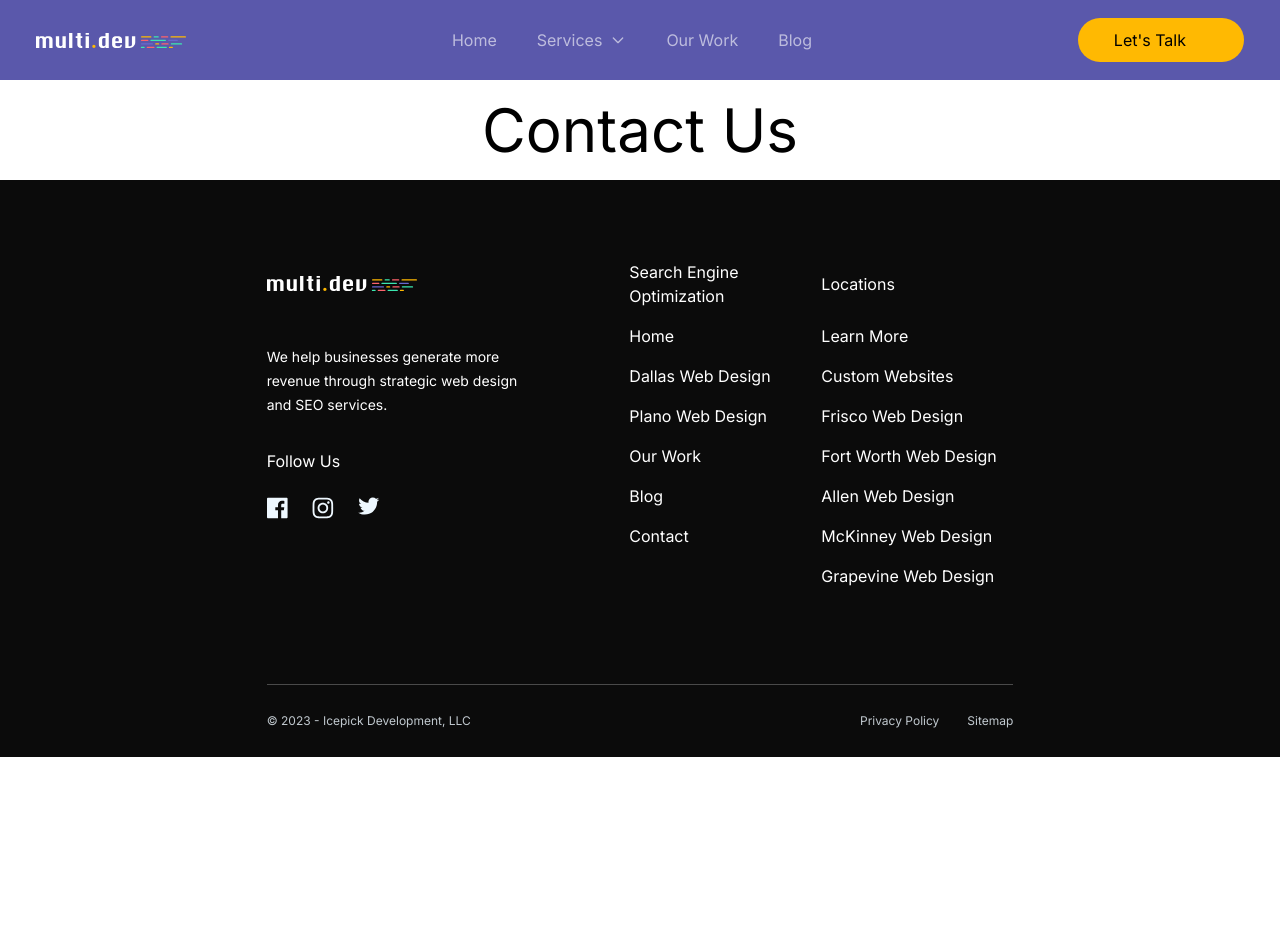
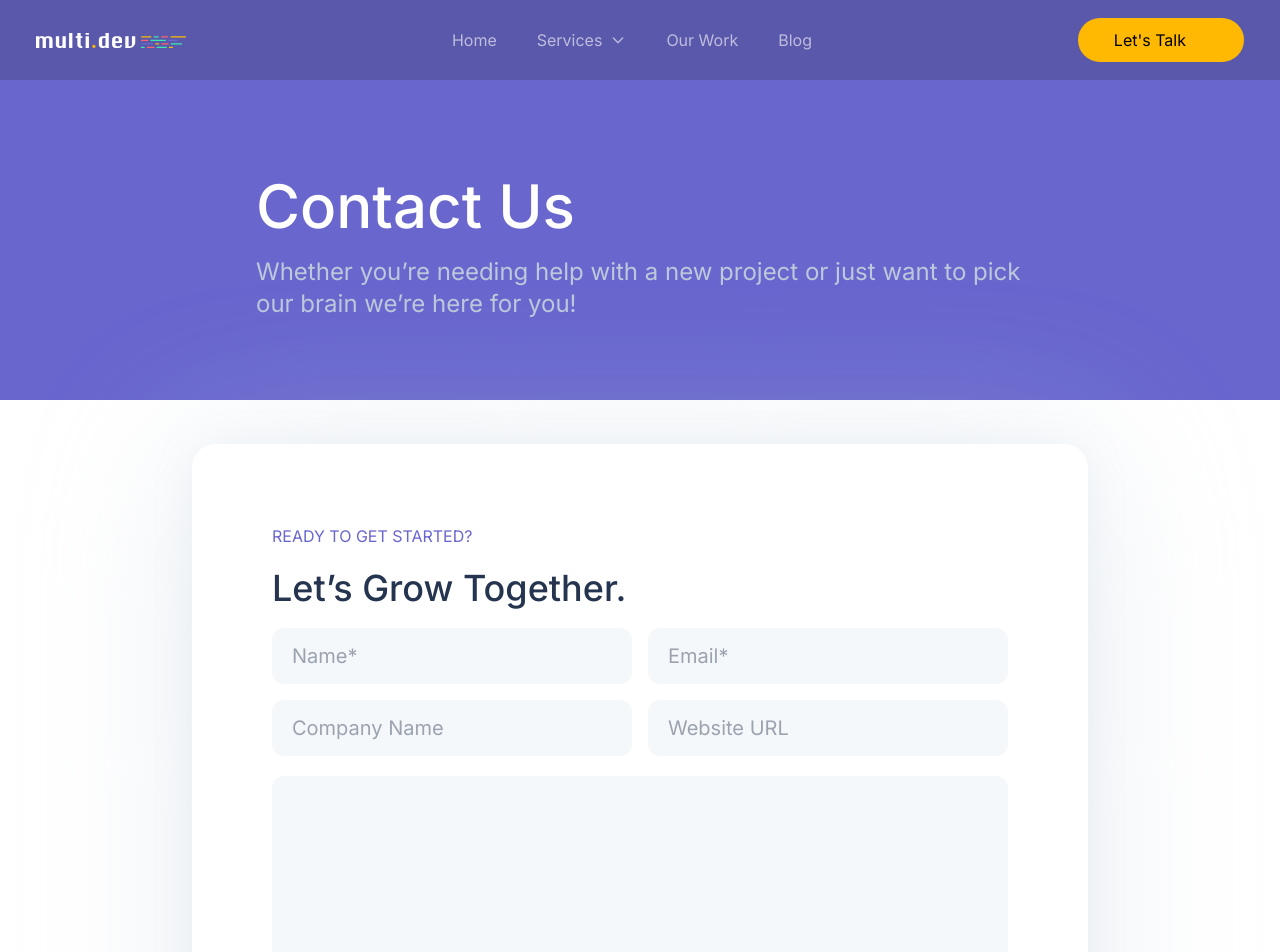
Before and after one commit to DoomedAndria/Multidev, a Vue app: page /contactUs in a window 1280 px wide. Shown: the top 952 px of the page. Before the commit the page ends 800 px from the top, so only its background shows below. Built offline with nearby package versions, Linux system fonts and the light colour scheme; some icons are missing.

Commit message:
added ContactLayout, BannerLayout. finished ContactUs.vue page

```diff
--- a/src/components/Header.vue
+++ b/src/components/Header.vue
@@ -33,9 +33,12 @@ function toggleHam(){
 
         <NavbarLinks :class="width<768&&!hamOpen?'hidden':'flex'"/>
 
-        <MultiButton class="hidden md:flex">Let's Talk
-            <RightArrowIcon class="ml-1.5"/>
-        </MultiButton>
+        <RouterLink to="/contactUs" class="hidden md:flex">
+            <MultiButton >Let's Talk
+                <RightArrowIcon class="ml-1.5"/>
+            </MultiButton>
+        </RouterLink>
+
 
         <div @click="toggleHam" class="md:hidden">
             <HamburgerIcon :class="hamOpen?'hidden':''"/>
--- /dev/null
+++ b/src/layouts/BannerLayout.vue
@@ -0,0 +1,17 @@
+<script setup>
+import MainLayout from "@/layouts/MainLayout.vue";
+</script>
+
+<template>
+    <MainLayout>
+        <slot/>
+        <div class="py-10 md:py-20 px-5 md:px-10 w-full flex flex-col md:items-center gap-2.5 text-2xl md:text-6xl bg-[#6967CE]">
+            <h3 class="text-white">
+                Ready to work with us?
+            </h3>
+            <RouterLink to="#" class="text-[#FFB902] underline w-80 md:w-auto" >
+                Let's build something awesome.
+            </RouterLink>
+        </div>
+    </MainLayout>
+</template>
--- /dev/null
+++ b/src/layouts/ContactLayout.vue
@@ -0,0 +1,47 @@
+<script setup>
+import MainLayout from "@/layouts/MainLayout.vue";
+import MultiButton from "@/components/MultiButton.vue";
+</script>
+
+<template>
+    <MainLayout>
+        <slot/>
+        <div class="px-5 pt-16 pb-32 flex justify-center md:py-11">
+            <div class="contact-container">
+                <h4 class=" text-[#6967CE]">READY TO GET STARTED?</h4>
+                <h3 class="text-2xl md:text-4xl font-medium text-[#25344F]">Let’s Grow Together.</h3>
+                <div class="grid grid-cols-1 md:grid-cols-2 gap-5 md:gap-4 w-full text-xl text-[#25344F]">
+
+                    <input type="text" placeholder="Name*"
+                           class="contact-input-style">
+                    <input type="email" placeholder="Email*"
+                           class="contact-input-style">
+                    <input type="text" placeholder="Company Name"
+                           class="contact-input-style">
+                    <input type="text" placeholder="Website URL"
+                           class="contact-input-style">
+
+                </div>
+
+                <textarea class="resize-none h-52 w-full rounded-xl p-5 outline-0 text-xl text-[#25344F] bg-[#F4F8FB]"></textarea>
+
+                <MultiButton class="py-4 text-sm w-full justify-center">Submit</MultiButton>
+            </div>
+        </div>
+    </MainLayout>
+</template>
+
+<style scoped>
+.contact-input-style {
+    @apply
+    h-14 w-full rounded-xl p-5 outline-0 bg-[#F4F8FB]
+}
+
+.contact-container {
+    @apply
+    w-full max-w-4xl px-5 pb-10 pt-8 flex flex-col items-center gap-5 rounded-3xl
+    shadow-[0px_4px_40px_rgba(161,184,211,0.25)]
+    md:p-20 md:items-start
+    md:shadow-[0px_4px_40px_rgba(161,184,211,0.13),0px_12px_160px_rgba(196,208,219,0.4)]
+}
+</style>
--- a/src/views/pages/Blog.vue
+++ b/src/views/pages/Blog.vue
@@ -1,11 +1,11 @@
 <script setup>
-import MainLayout from "@/layouts/MainLayout.vue";
+import BannerLayout from "@/layouts/BannerLayout.vue";
 </script>
 
 <template>
-    <MainLayout>
+    <BannerLayout>
         <div class=' w-full flex justify-center items-center py-5'>
             <h1 class='text-6xl shadow-slate-800'> Blog </h1>
         </div>
-    </MainLayout>
+    </BannerLayout>
 </template>
--- a/src/views/pages/BlogInner.vue
+++ b/src/views/pages/BlogInner.vue
@@ -1,11 +1,11 @@
 <script setup>
-import MainLayout from "@/layouts/MainLayout.vue";
+import BannerLayout from "@/layouts/BannerLayout.vue";
 </script>
 
 <template>
-    <MainLayout>
+    <BannerLayout>
         <div class=' w-full flex justify-center items-center py-5'>
             <h1 class='text-6xl shadow-slate-800'> Blog Inner </h1>
         </div>
-    </MainLayout>
+    </BannerLayout>
 </template>
--- a/src/views/pages/ContactUs.vue
+++ b/src/views/pages/ContactUs.vue
@@ -1,11 +1,16 @@
 <script setup>
-import MainLayout from "@/layouts/MainLayout.vue";
+import ContactLayout from "@/layouts/ContactLayout.vue";
 </script>
 
 <template>
-    <MainLayout>
-        <div class=' w-full flex justify-center items-center py-5'>
-            <h1 class='text-6xl shadow-slate-800'> Contact Us </h1>
+    <ContactLayout>
+        <div class='w-full px-5 py-10 md:pt-24 md:pb-20 md:pl-[20%] md:pr-[5%] bg-[#6967CE]'>
+            <div class="max-w-3xl flex flex-col gap-7 md:gap-5">
+                <h2 class="text-4xl md:text-6xl text-white font-bold md:font-medium">Contact Us</h2>
+                <h4 class="text-base md:text-2xl text-[#BDC8DB]">
+                    Whether you’re needing help with a new project or just want to pick our brain we’re here for you!
+                </h4>
+            </div>
         </div>
-    </MainLayout>
+    </ContactLayout>
 </template>
--- a/src/views/pages/CustomSites.vue
+++ b/src/views/pages/CustomSites.vue
@@ -1,11 +1,11 @@
 <script setup>
-import MainLayout from "@/layouts/MainLayout.vue";
+import ContactLayout from "@/layouts/ContactLayout.vue";
 </script>
 
 <template>
-    <MainLayout>
+    <ContactLayout>
         <div class=' w-full flex justify-center items-center py-5'>
             <h1 class='text-6xl shadow-slate-800'> Custom Sites </h1>
         </div>
-    </MainLayout>
+    </ContactLayout>
 </template>
--- a/src/views/pages/OurWork.vue
+++ b/src/views/pages/OurWork.vue
@@ -1,11 +1,11 @@
 <script setup>
-import MainLayout from "@/layouts/MainLayout.vue";
+import BannerLayout from "@/layouts/BannerLayout.vue";
 </script>
 
 <template>
-    <MainLayout>
+    <BannerLayout>
         <div class=' w-full flex justify-center items-center py-5'>
             <h1 class='text-6xl shadow-slate-800'> Our Work </h1>
         </div>
-    </MainLayout>
+    </BannerLayout>
 </template>
--- a/src/views/pages/TemplatedSites.vue
+++ b/src/views/pages/TemplatedSites.vue
@@ -1,11 +1,11 @@
 <script setup>
-import MainLayout from "@/layouts/MainLayout.vue";
+import ContactLayout from "@/layouts/ContactLayout.vue";
 </script>
 
 <template>
-    <MainLayout>
+    <ContactLayout>
         <div class=' w-full flex justify-center items-center py-5'>
             <h1 class='text-6xl shadow-slate-800'> Templated Sites </h1>
         </div>
-    </MainLayout>
+    </ContactLayout>
 </template>
```
